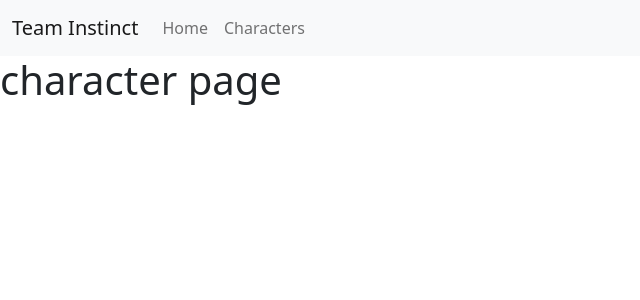
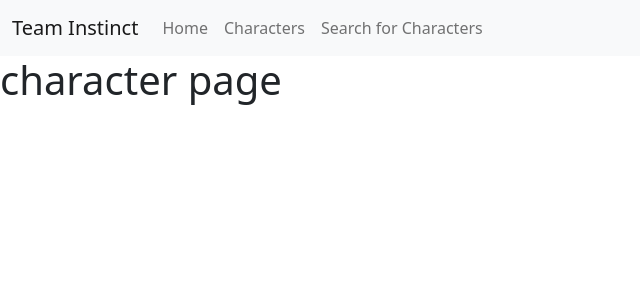
Before and after one commit to aliktb/team-instinct-disney-mini-project, a React (Create React App) app in the folder disney-app/: page / in a window 1280 px wide. Shown: the top 300 px of the page, without its empty margins (0-640 px from the left). Built offline with nearby package versions, Linux system fonts and the light colour scheme.

Commit message:
added search button

```diff
--- a/disney-app/src/components/NavigationBar.jsx
+++ b/disney-app/src/components/NavigationBar.jsx
@@ -22,6 +22,9 @@ const NavigationBar = () => {
           <NavItem>
             <NavLink href="/character">Characters</NavLink>
           </NavItem>
+          <NavItem>
+            <NavLink href="/SearchPage">Search for Characters</NavLink>
+          </NavItem>
         </Nav>
         {/* add sean's search thing here */}
       </Navbar>
```
